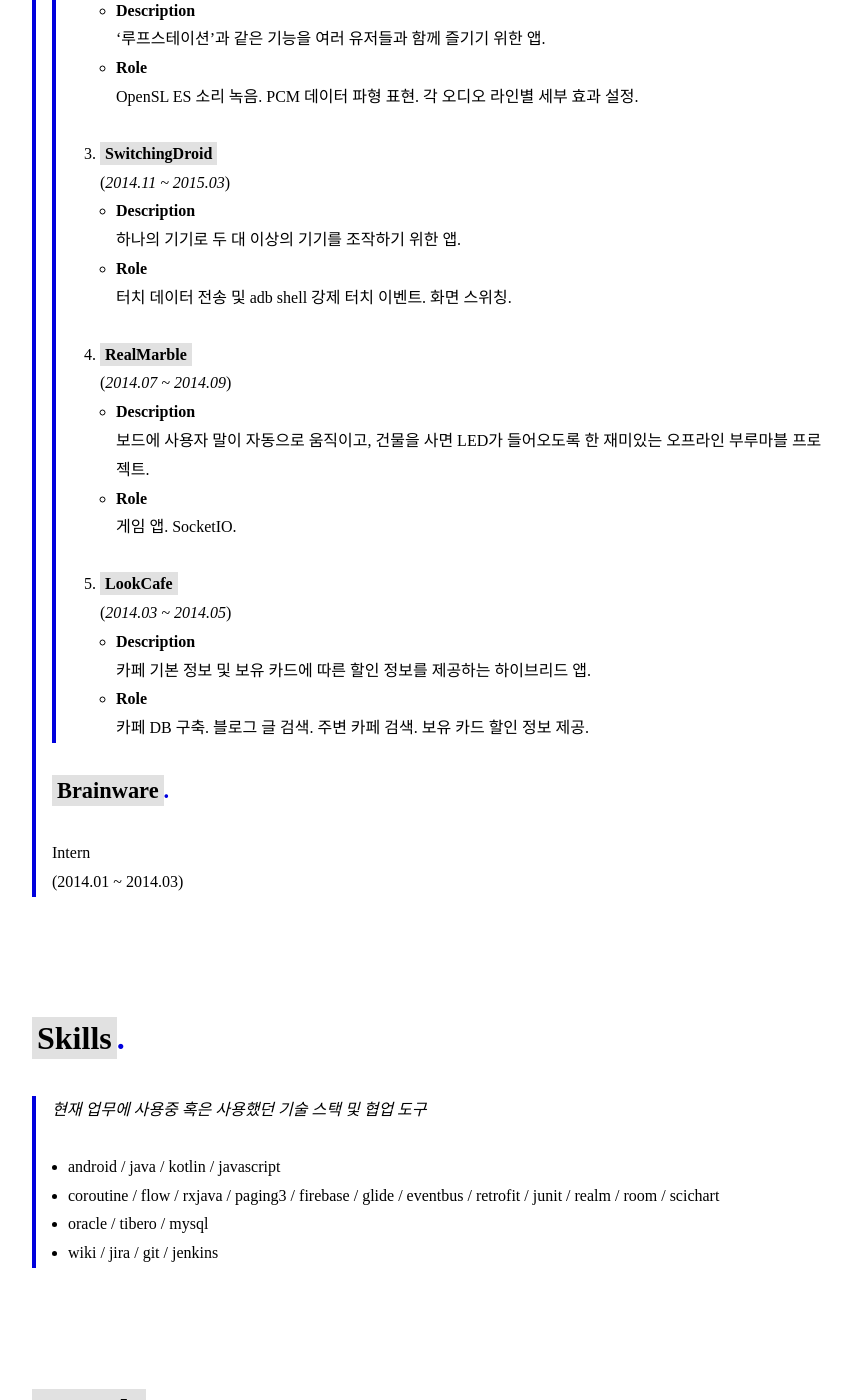
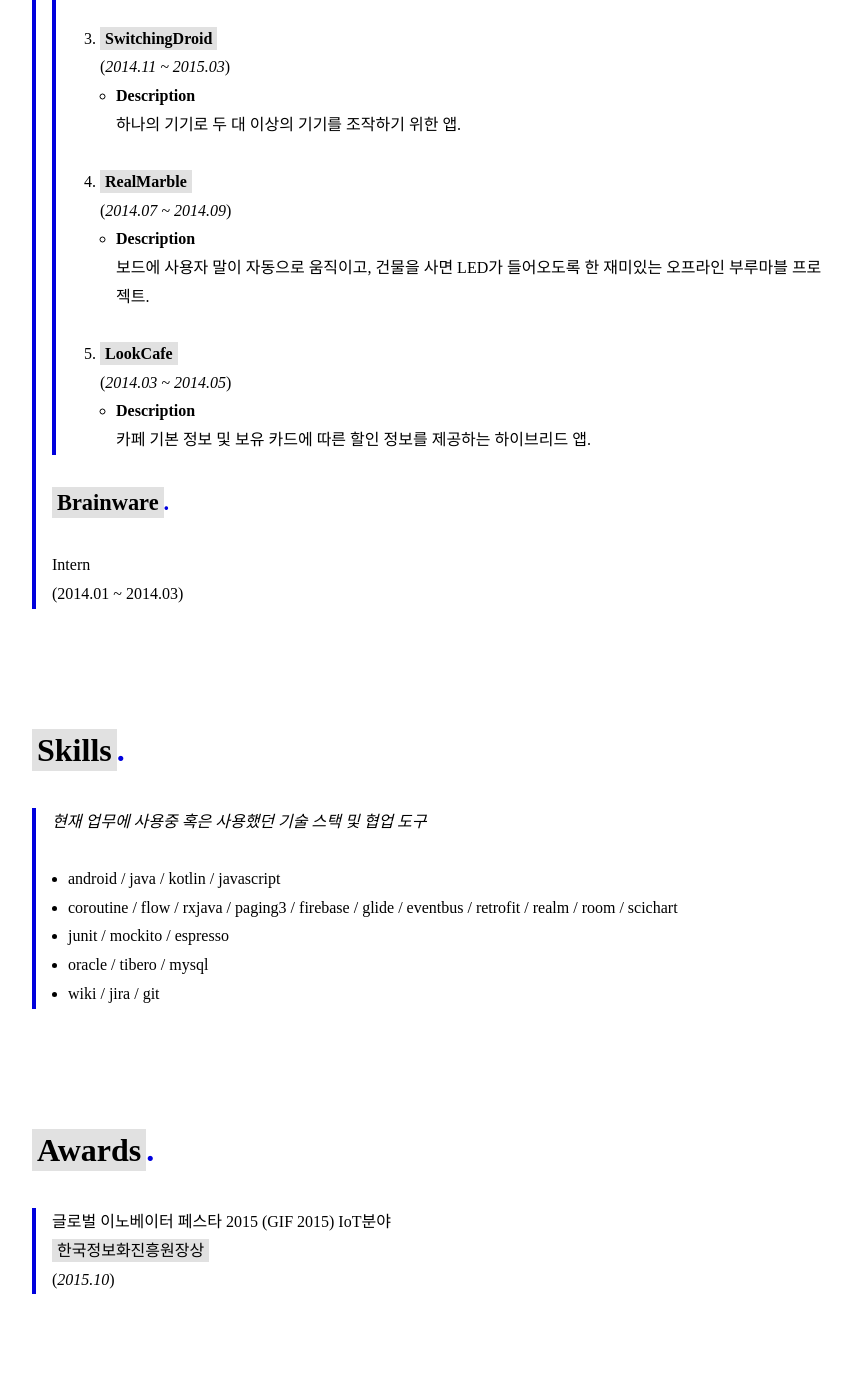
Before and after one commit to kwon0koang/kwon0koang.github.io, a Jekyll site: the page built from index.md, in a window 1280 px wide and 1400 px high, scrolled down 2493 px. Shown: the whole window, without its empty margins (208-1060 px from the left). Built offline with Jekyll 4.4.1, drawn with Linux system fonts in a browser that asks for light colours; some of the changed text lies outside the part shown.

Commit message:
[kyk] 프로필 수정

```diff
--- a/index.md
+++ b/index.md
@@ -69,32 +69,22 @@
 >    (_2015.05 ~ 2015.09_)
 >    - **Description**
 >      버스 탑승자 및 좌석 수 확인, 정류장 내 버스 탑승 예정자 확인, 도착 전 알림 그리고 벨 자동 울림 기능 등을 구현한 버스 승하차 시스템 개선 프로젝트.
->    - **Role**
->      기존 버스 앱 기능 구현. 주변 정류장 검색. 비콘 스캐닝. TTS 알림. 버스 탑승 인원 수 보기.
 > 2. **`LoopLoop`**
 >    (_2015.04 ~ 2015.06_)
 >    - **Description**
 >      ‘루프스테이션’과 같은 기능을 여러 유저들과 함께 즐기기 위한 앱.
->    - **Role**
->      OpenSL ES 소리 녹음. PCM 데이터 파형 표현. 각 오디오 라인별 세부 효과 설정.
 > 3. **`SwitchingDroid`**
 >    (_2014.11 ~ 2015.03_)
 >    - **Description**
 >      하나의 기기로 두 대 이상의 기기를 조작하기 위한 앱.
->    - **Role**
->      터치 데이터 전송 및 adb shell 강제 터치 이벤트. 화면 스위칭.
 > 4. **`RealMarble`**
 >    (_2014.07 ~ 2014.09_)
 >    - **Description**
 >      보드에 사용자 말이 자동으로 움직이고, 건물을 사면 LED가 들어오도록 한 재미있는 오프라인 부루마블 프로젝트.
->    - **Role**
->      게임 앱. SocketIO.
 > 5. **`LookCafe`**
 >    (_2014.03 ~ 2014.05_)
 >    - **Description**
 >      카페 기본 정보 및 보유 카드에 따른 할인 정보를 제공하는 하이브리드 앱.
->    - **Role**
->      카페 DB 구축. 블로그 글 검색. 주변 카페 검색. 보유 카드 할인 정보 제공.
 >
 > #### `Brainware`<b class='blue'>.</b>
 > Intern
@@ -145,11 +135,11 @@
 >    - `RealMarble`
 >      (_2014.07 ~ 2014.09_)
 >      - 보드에 사용자 말이 자동으로 움직이고, 건물을 사면 LED가 들어오도록 한 재미있는 오프라인 부루마블 프로젝트.
->        - Role : 게임 앱 / SocketIO
+>        - Role : 게임 앱. SocketIO.
 >    - `LookCafe`
 >      (_2014.03 ~ 2014.05_)
 >      - 카페 기본 정보 및 보유 카드에 따른 할인 정보를 제공하는 하이브리드 앱.
->        - Role : 카페 DB 구축 / 블로그 글 검색 / 주변 카페 검색 / 보유 카드 할인 정보 제공 -->
+>        - Role : 카페 DB 구축. 블로그 글 검색. 주변 카페 검색. 보유 카드 할인 정보 제공. -->
 
 <!--
 2015.05.03-2015.08.28
@@ -196,9 +186,10 @@
 
 > _현재 업무에 사용중 혹은 사용했던 기술 스택 및 협업 도구_
 > - android / java / kotlin / javascript
-> - coroutine / flow / rxjava / paging3 / firebase / glide / eventbus / retrofit / junit / realm / room / scichart
+> - coroutine / flow / rxjava / paging3 / firebase / glide / eventbus / retrofit / realm / room / scichart
+> - junit / mockito / espresso
 > - oracle / tibero / mysql
-> - wiki / jira / git / jenkins
+> - wiki / jira / git
 
 <br/>
 <br/>
```
Also changed, not shown: other parts of index.md (+3 -3 lines).
